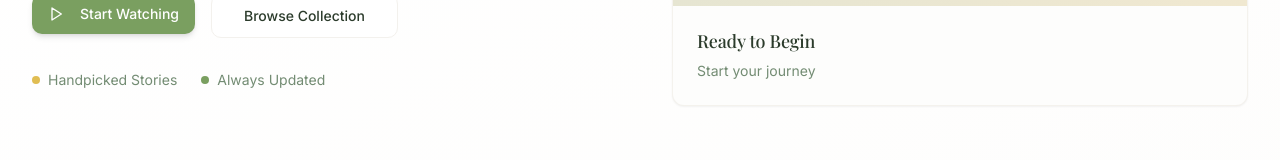
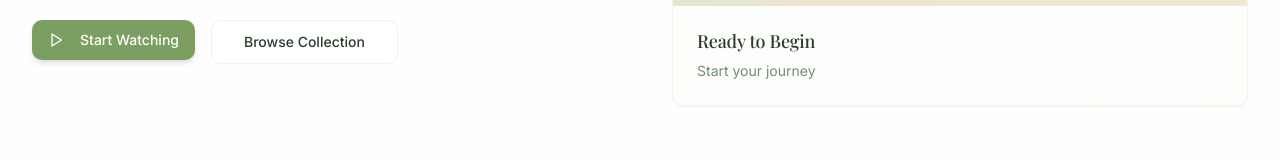
Before and after one commit to soulaflare/stories-for-aashi, a React (Vite) app: page / in a window 1280 px wide. Shown: the part 497-657 px from the top of the page. Built offline with nearby package versions, Linux system fonts and the light colour scheme; no server answers; the database is empty.

Commit message:
Remove dots from header
Remove the yellow and green dots from the header component.

```diff
--- a/src/components/HeroSection.tsx
+++ b/src/components/HeroSection.tsx
@@ -43,16 +43,6 @@ const HeroSection = ({ onStartWatching, onBrowseCollection, featuredStory }: Her
               </Button>
             </div>
 
-            <div className="flex items-center space-x-6 text-muted-foreground">
-              <div className="flex items-center space-x-2">
-                <div className="w-2 h-2 bg-accent rounded-full"></div>
-                <span className="text-sm">Handpicked Stories</span>
-              </div>
-              <div className="flex items-center space-x-2">
-                <div className="w-2 h-2 bg-primary rounded-full"></div>
-                <span className="text-sm">Always Updated</span>
-              </div>
-            </div>
           </div>
 
           {/* Right: Featured Content */}
```
